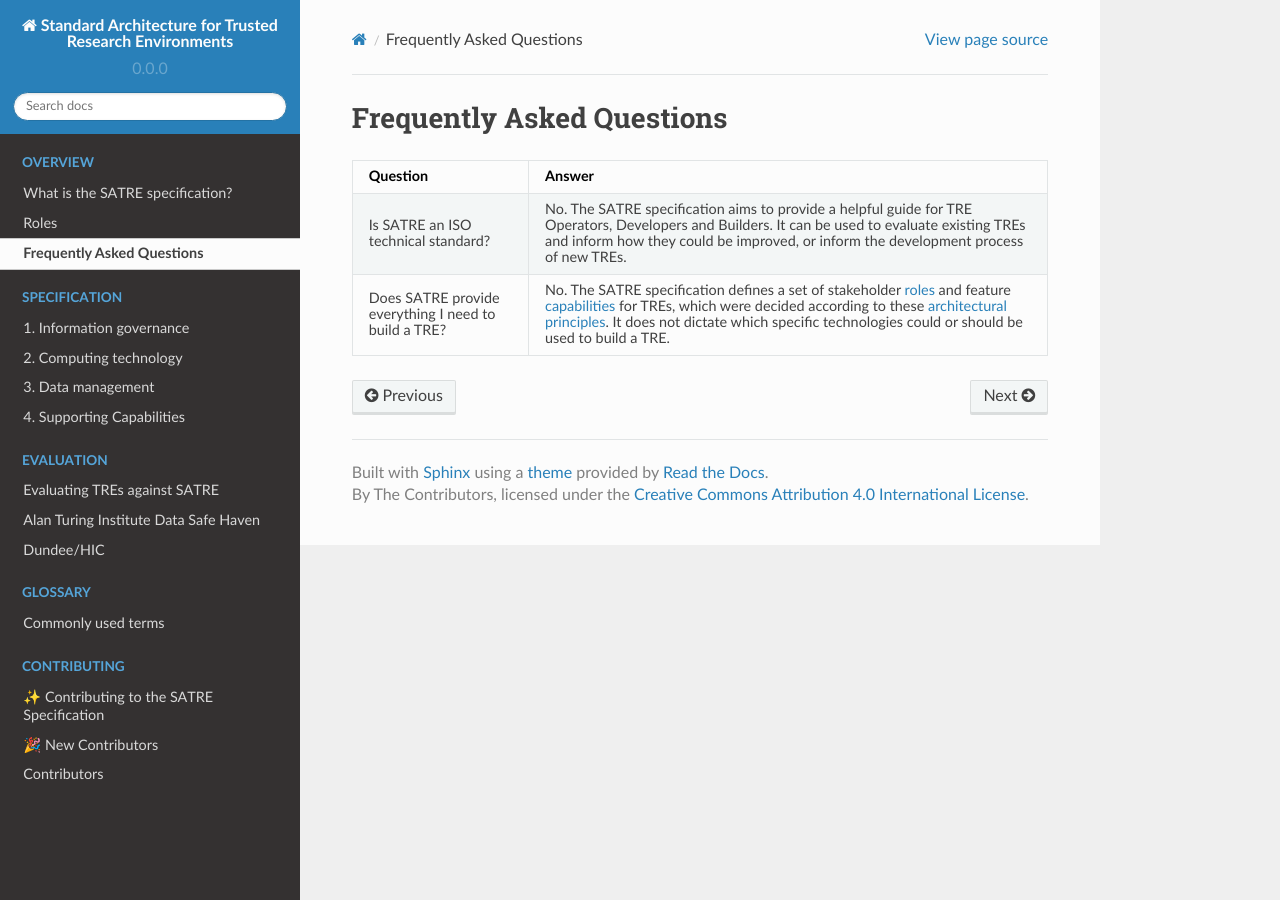
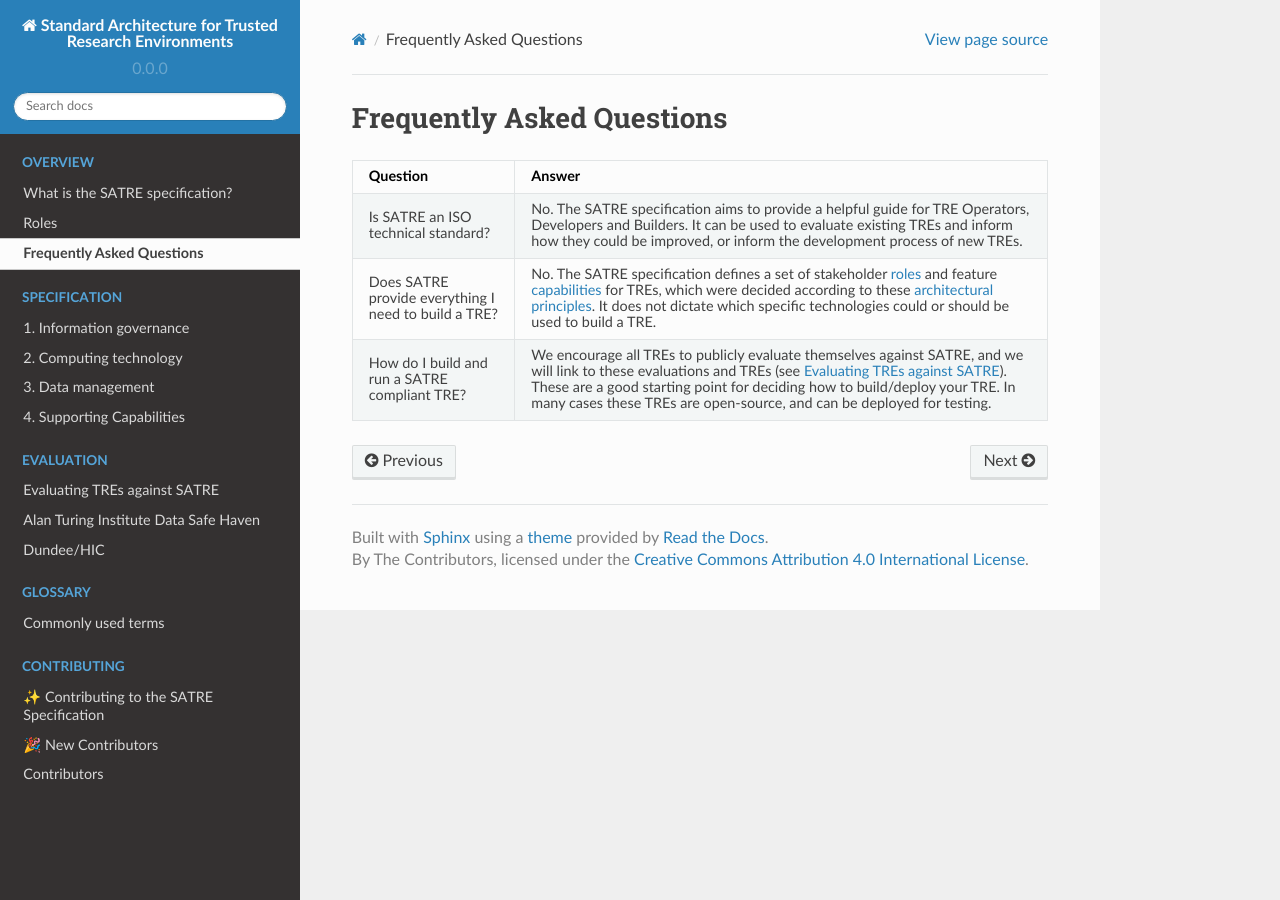
Before and after one commit to sa-tre/satre-specification, a Sphinx documentation site: the page built from docs/source/faqs.md, in a window 1280 px wide. Built offline with Sphinx 7.4.7 and the Read the Docs theme 2.0.0, drawn with Linux system fonts in a browser that asks for light colours.

Commit message:
Update docs/source/faqs.md
Co-authored-by: Simon Li <orpheus+devel@gmail.com>

````diff
--- a/docs/source/faqs.md
+++ b/docs/source/faqs.md
@@ -12,4 +12,6 @@
   - No. The SATRE specification aims to provide a helpful guide for TRE Operators, Developers and Builders. It can be used to evaluate existing TREs and inform how they could be improved, or inform the development process of new TREs.
 * - Does SATRE provide everything I need to build a TRE?
   - No. The SATRE specification defines a set of stakeholder {ref}`roles <satre_roles>` and feature {ref}`capabilities <satre_pillars>` for TREs, which were decided according to these {ref}`architectural principles <satre_principles>`. It does not dictate which specific technologies could or should be used to build a TRE.
+* - How do I build and run a SATRE compliant TRE?
+  - We encourage all TREs to publicly evaluate themselves against SATRE, and we will link to these evaluations and TREs (see {ref}`evaluation`). These are a good starting point for deciding how to build/deploy your TRE. In many cases these TREs are open-source, and can be deployed for testing.
 ```
````
